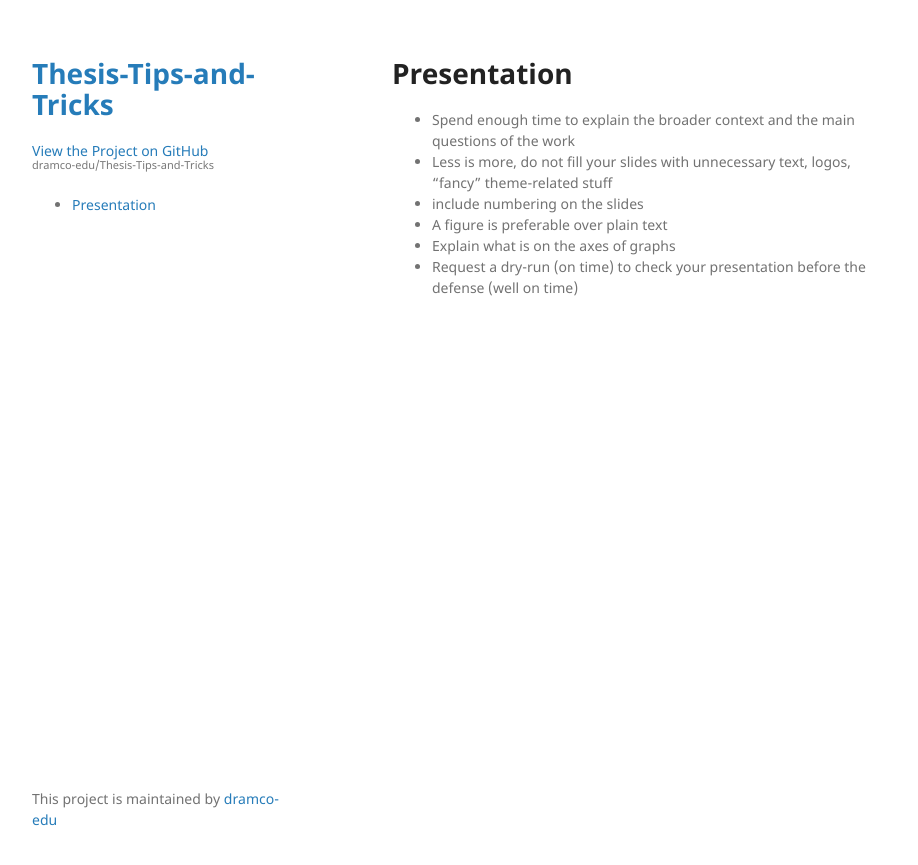
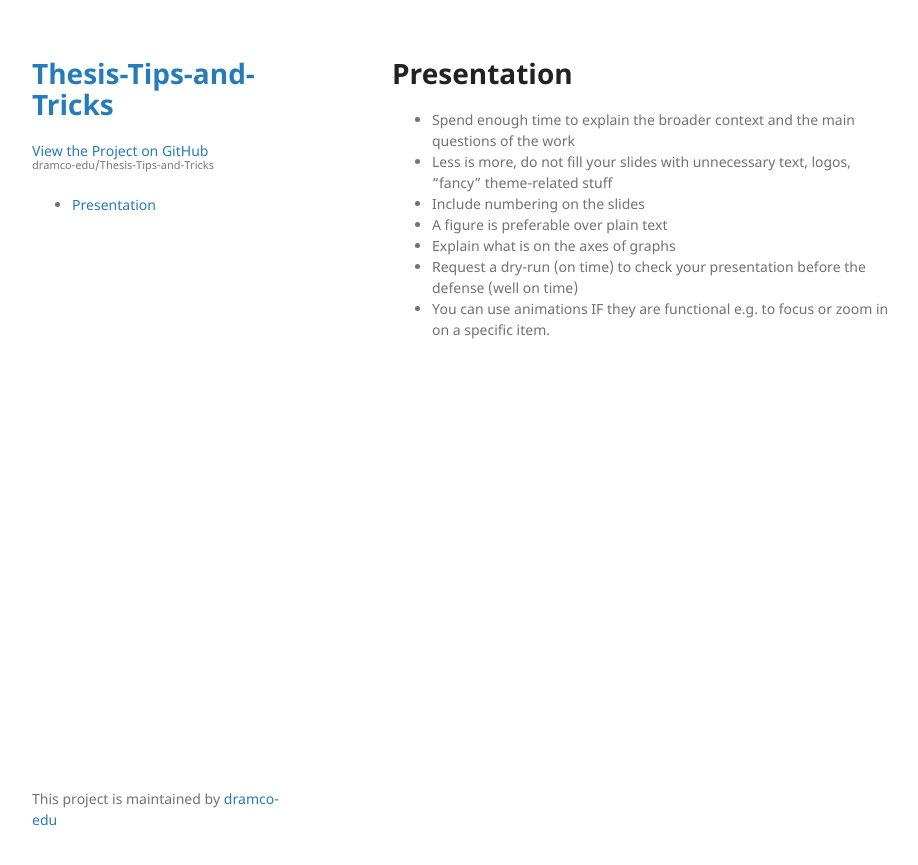
Before and after one commit to dramco-edu/Thesis-Tips-and-Tricks, a Jekyll site: the page built from presentation.md, in a window 1280 px wide. Shown: the top 865 px of the page, without its empty margins (178-1096 px from the left). Built offline with Jekyll 4.4.1, drawn with Linux system fonts in a browser that asks for light colours; our own code applies the rules of GitHub Pages for plain Markdown files; the repository's description, which GitHub fills in, is left out.

Commit message:
Update presentation.md

```diff
--- a/presentation.md
+++ b/presentation.md
@@ -2,7 +2,8 @@
 
 - Spend enough time to explain the broader context and the main questions of the work
 - Less is more, do not fill your slides with unnecessary text, logos, "fancy" theme-related stuff
-- include numbering on the slides
+- Include numbering on the slides
 - A figure is preferable over plain text
 - Explain what is on the axes of graphs
 - Request a dry-run (on time) to check your presentation before the defense (well on time)
+- You can use animations IF they are functional e.g. to focus or zoom in on a specific item.
```
